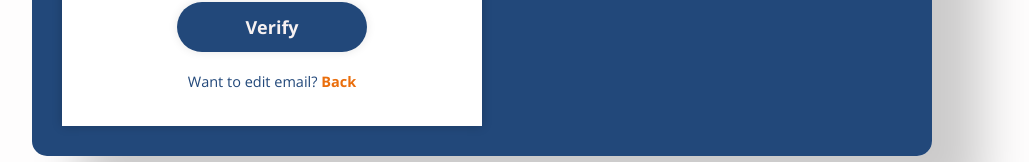
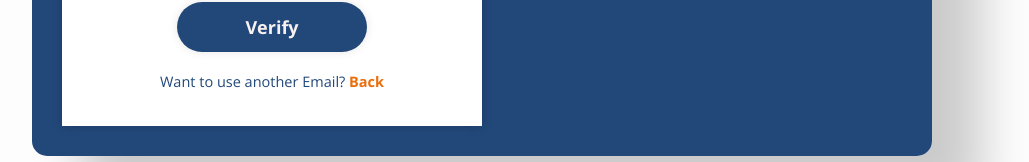
Before and after one commit to dice-iust/frontend, a React (Create React App) app: page /signup/email_verification in a window 1280 px wide. Shown: the part 532-694 px from the top of the page, without its empty margins (158-1187 px from the left). Built offline with nearby package versions, Linux system fonts and the light colour scheme; no server answers; sample sign-in values are in the browser's storage; a web font is replaced by a local one.

Commit message:
Fix : edit texts

```diff
--- a/src/Components/SignupForm/EmailVerification.jsx
+++ b/src/Components/SignupForm/EmailVerification.jsx
@@ -103,21 +103,21 @@ const EmailVerification = () => {
 
       if (response.data.success) {
           setIsSuccess(true);
-          setSuccessMsg('Verified successfully! you are sending to login page.');
+          setSuccessMsg('Thanks! Verified successfully. Please wait a few seconds.');
           clearTimeout(timerRef.current);
           clearInterval();
           setTimeout(() => {
               navigate('/login');
           }, 3000);
       } else {
-          setErrMsg('Oops! The code is incorrect Please try again.');
+          setErrMsg('Oops! The code is incorrect. Please enter the correct verification code.');
           inputsRef.current.forEach(input => {
             if (input) input.value = '';
           });
       }
     } catch (error) {
       console.error("Error verifying code:", error.response ? error.response.data : error.message);
-      setErrMsg('Oops! The code is incorrect Please try again.');
+      setErrMsg('Oops! The code is incorrect. Please enter the correct verification code.');
       inputsRef.current.forEach(input => {
         if (input) input.value = '';
       });
@@ -199,7 +199,7 @@ const EmailVerification = () => {
               <button type="submit" className='button'>Verify</button>
             </div>
             <div className="register-link">
-              <p>Want to edit email? <Link to="/signup">Back</Link></p>
+              <p>Want to use another Email? <Link to="/signup">Back</Link></p>
             </div>
           </form>
         </div>
```
